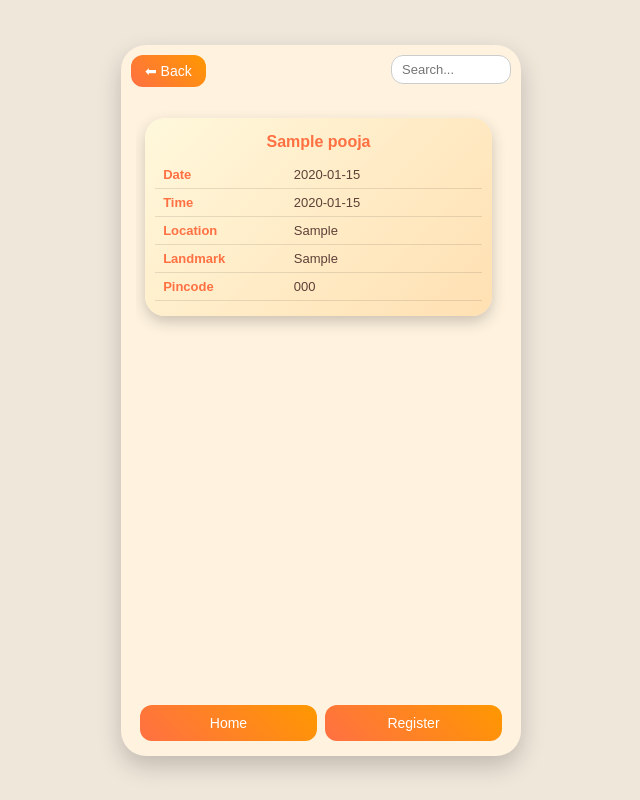
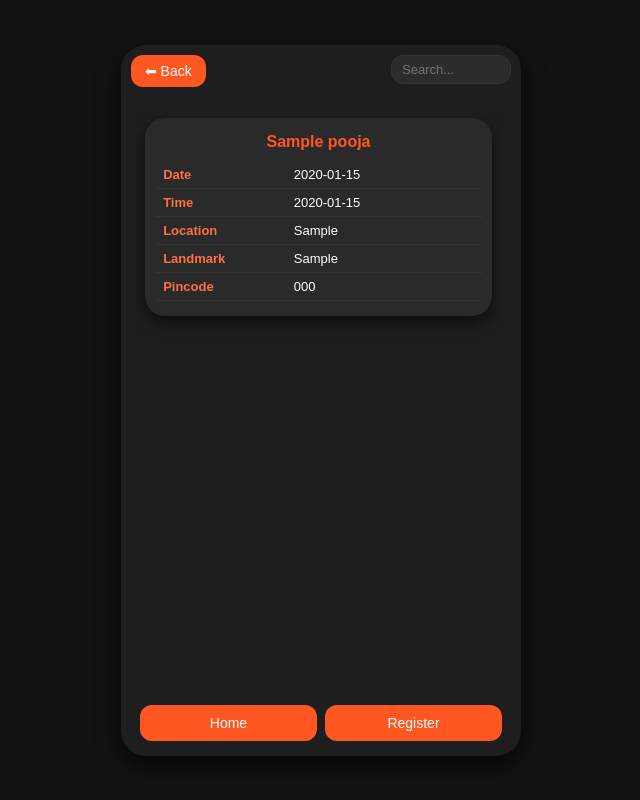
Before and after one commit to prasad6304868805/annadhana-prabhu, a Flask app: page /pooja in a window 1280 px wide. Shown: the whole page, without its empty margins (319-959 px from the left). Run offline with Flask 3, Linux system fonts and the light colour scheme; tables that the repository leaves empty hold one stand-in row (values such as "Sample post").

Commit message:
Updated Register Pooja page to permanent dark mode

```diff
--- a/app.py
+++ b/app.py
@@ -92,16 +92,23 @@ def add_pooja():
 @app.route('/biksha')
 def biksha():
     bikshas = Biksha.query.all()
-    # Format dates
+
     for b in bikshas:
+        # Format From Date
         try:
-            b.from_date_str = datetime.strptime(b.from_date, "%Y-%m-%d").strftime("%d|%m|%Y")
+            b.from_date_str = datetime.strptime(b.from_date, "%Y-%m-%d").strftime("%d-%m-%Y")
         except:
             b.from_date_str = b.from_date
-        try:
-            b.to_date_str = datetime.strptime(b.to_date, "%Y-%m-%d").strftime("%d|%m|%Y") if b.to_date else ""
-        except:
-            b.to_date_str = b.to_date or ""
+
+        # Format To Date
+        if b.to_date:  # only if to_date exists
+            try:
+                b.to_date_str = datetime.strptime(b.to_date, "%Y-%m-%d").strftime("%d-%m-%Y")
+            except:
+                b.to_date_str = b.to_date
+        else:
+            b.to_date_str = ""  # empty string if no to_date
+
     return render_template('biksha.html', bikshas=bikshas)
 
 @app.route('/add_biksha', methods=['GET', 'POST'])
--- a/templates/pooja.html
+++ b/templates/pooja.html
@@ -5,6 +5,21 @@
 <meta name="viewport" content="width=device-width, initial-scale=1.0">
 <title>Pooja List</title>
 <style>
+/* --- Dark Mode Variables --- */
+:root {
+  --bg-color: #121212;
+  --card-bg: #1e1e1e;
+  --text-color: #ffffff;
+  --primary-color: #ff5722;
+  --secondary-color: #ff7043;
+  --btn-bg: #ff5722;
+  --btn-hover-bg: #ff7043;
+  --input-bg: #2c2c2c;
+  --input-text: #fff;
+  --border-color: #333;
+  --no-data-color: #ff6f61;
+}
+
 * { box-sizing: border-box; margin: 0; padding: 0; }
 
 body {
@@ -12,23 +27,24 @@ body {
   display: flex;
   justify-content: center;
   align-items: center;
-  background: #f0e7db;
+  background: var(--bg-color);
   height: 100vh;
   width: 100%;
+  color: var(--text-color);
 }
 
 .app-card {
   width: 100%;
   max-width: 400px;
   height: 711px; /* 9:16 ratio */
-  background: #fff3e0;
+  background: var(--card-bg);
   display: flex;
   flex-direction: column;
   padding: 15px;
   position: relative;
   overflow: hidden;
   border-radius: 25px;
-  box-shadow: 0 10px 25px rgba(0,0,0,0.2);
+  box-shadow: 0 10px 25px rgba(0,0,0,0.7);
 }
 
 .back-btn {
@@ -38,8 +54,8 @@ body {
   padding: 8px 14px;
   border: none;
   border-radius: 12px;
-  background: linear-gradient(45deg,#ff7043,#ff9800);
-  color: #fff;
+  background: var(--btn-bg);
+  color: var(--text-color);
   cursor: pointer;
   font-size: 14px;
   transition: all 0.3s ease;
@@ -47,7 +63,7 @@ body {
 }
 .back-btn:hover {
   transform: scale(1.05);
-  background: linear-gradient(45deg,#ff8f00,#ffc107);
+  background: var(--btn-hover-bg);
 }
 
 .search-box {
@@ -59,7 +75,9 @@ body {
 .search-box input {
   padding: 6px 10px;
   border-radius: 12px;
-  border: 1px solid #ccc;
+  border: 1px solid var(--border-color);
+  background: var(--input-bg);
+  color: var(--input-text);
   font-size: 13px;
   width: 120px;
 }
@@ -76,16 +94,16 @@ body {
 
 .card {
   width: 95%;
-  background: linear-gradient(135deg,#fff8dc,#ffe0b2);
+  background: #2a2a2a;
   border-radius: 20px;
   padding: 15px 10px;
-  box-shadow: 0 6px 15px rgba(0,0,0,0.2);
+  box-shadow: 0 6px 15px rgba(0,0,0,0.6);
   margin: 8px auto;
   text-align: center;
 }
 
 .card h3 {
-  color: #ff7043;
+  color: var(--primary-color);
   font-size: 16px;
   font-weight: 700;
   text-align: center;
@@ -99,19 +117,19 @@ body {
 }
 .card td {
   padding: 6px 8px;
-  border-bottom: 1px solid rgba(0,0,0,0.1);
-  color: #5d4037;
+  border-bottom: 1px solid var(--border-color);
+  color: var(--text-color);
   text-align: left;
 }
 .card td:first-child {
   font-weight: 700;
-  color: #ff7043;
+  color: var(--secondary-color);
   width: 40%;
 }
 
 .no-data {
   margin-top: 30px;
-  color: #a52a2a;
+  color: var(--no-data-color);
   font-size: 14px;
   text-align: center;
 }
@@ -128,15 +146,15 @@ body {
   padding: 10px 0;
   border: none;
   border-radius: 12px;
-  background: linear-gradient(45deg,#ff7043,#ff9800);
-  color: #fff;
+  background: var(--btn-bg);
+  color: var(--text-color);
   font-size: 14px;
   cursor: pointer;
   transition: all 0.3s ease;
 }
 .bottom-btns button:hover {
   transform: scale(1.05);
-  background: linear-gradient(45deg,#ff8f00,#ffc107);
+  background: var(--btn-hover-bg);
 }
 
 @media screen and (max-width: 360px) {
```
Also changed, not shown: templates/add_alpaharam.html (+8 -5 lines), templates/add_biksha.html (+8 -5 lines), templates/add_pooja.html (+7 -48 lines), templates/alpaharam.html (+14 -11 lines), templates/biksha.html (+14 -12 lines), templates/home.html (+12 -18 lines), static/home.png.
